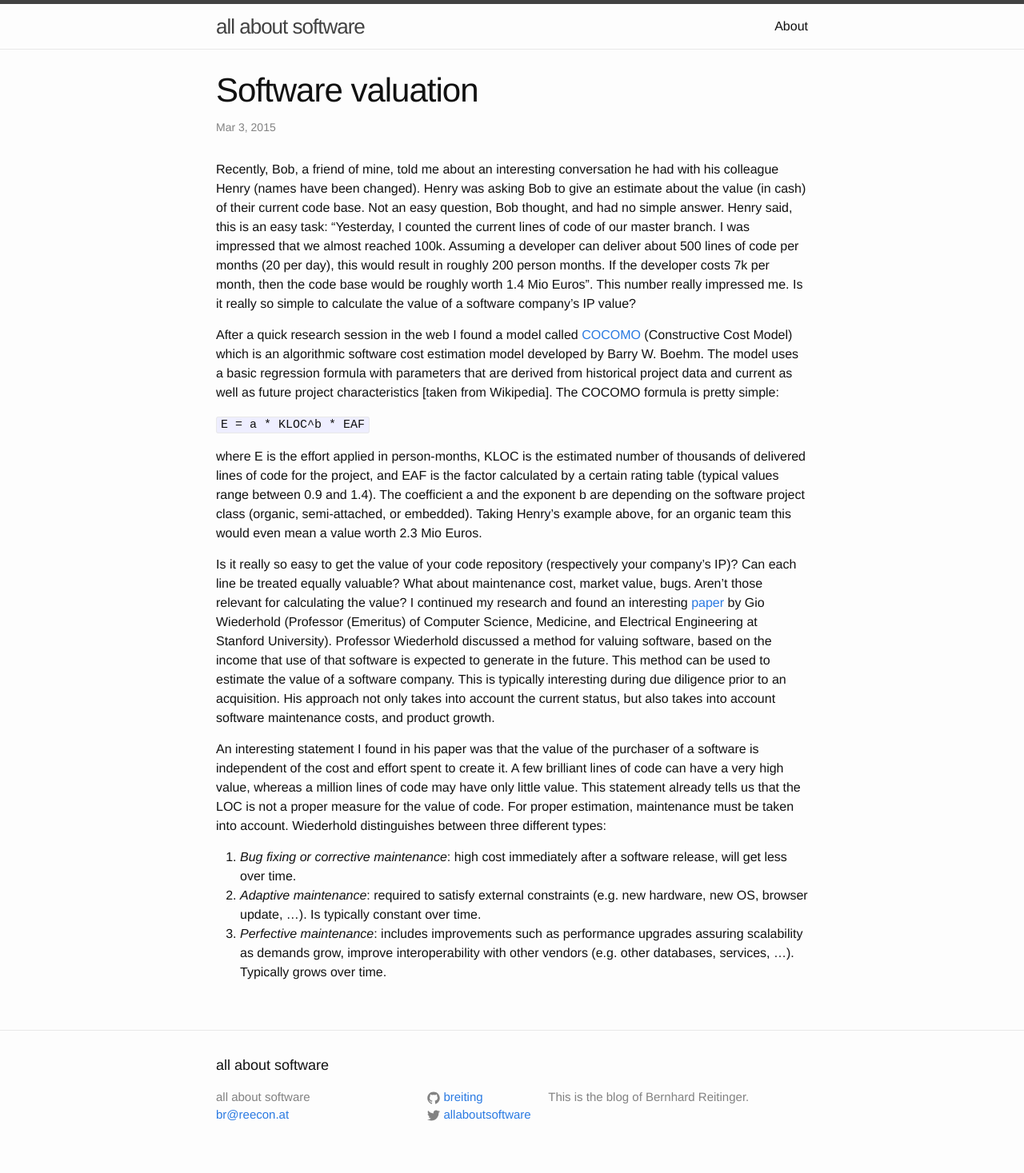
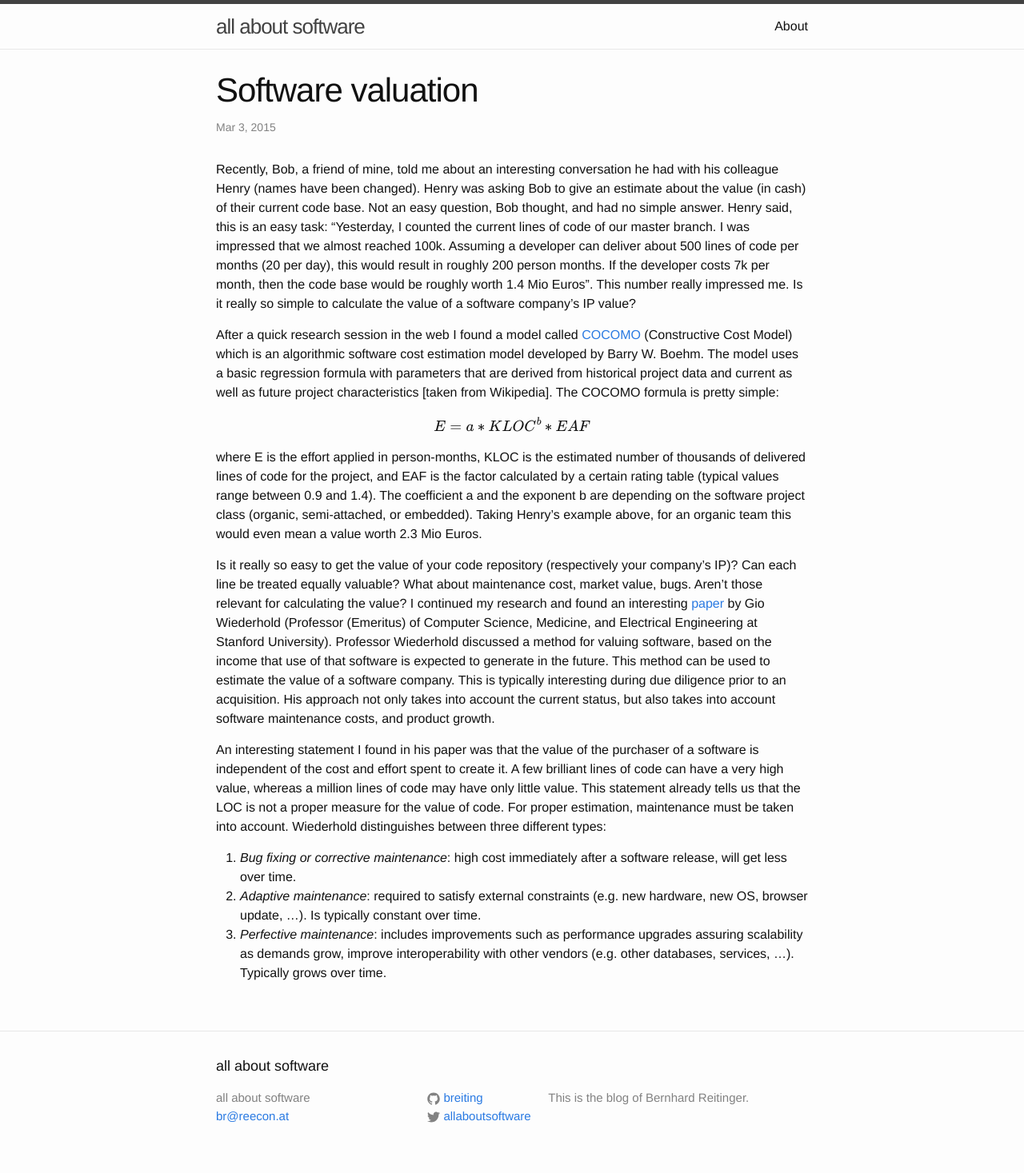
Before and after one commit to breiting/breiting.github.io, a Jekyll site: the page built from _posts/2015-03-03-software_valuation.markdown, in a window 1280 px wide. Shown: the whole page at 80% size. Built offline with Jekyll 4.4.1, drawn with Linux system fonts in a browser that asks for light colours; formulas are drawn with MathJax 3.

```diff
--- a/_layouts/default.html
+++ b/_layouts/default.html
@@ -2,6 +2,9 @@
 <html>
 
   {% include head.html %}
+
+  <script src="http://cdn.mathjax.org/mathjax/latest/MathJax.js?config=TeX-AMS-MML_HTMLorMML"
+        type="text/javascript"></script>
 
   <body>
 
--- a/_posts/2015-03-03-software_valuation.markdown
+++ b/_posts/2015-03-03-software_valuation.markdown
@@ -24,7 +24,7 @@ with parameters that are derived from historical project data and current as
 well as future project characteristics [taken from Wikipedia]. The COCOMO
 formula is pretty simple:
 
-`E = a * KLOC^b * EAF`
+$$E = a * KLOC^b * EAF$$
 
 where E is the effort applied in person-months, KLOC is the estimated number of
 thousands of delivered lines of code for the project, and EAF is the factor
```
